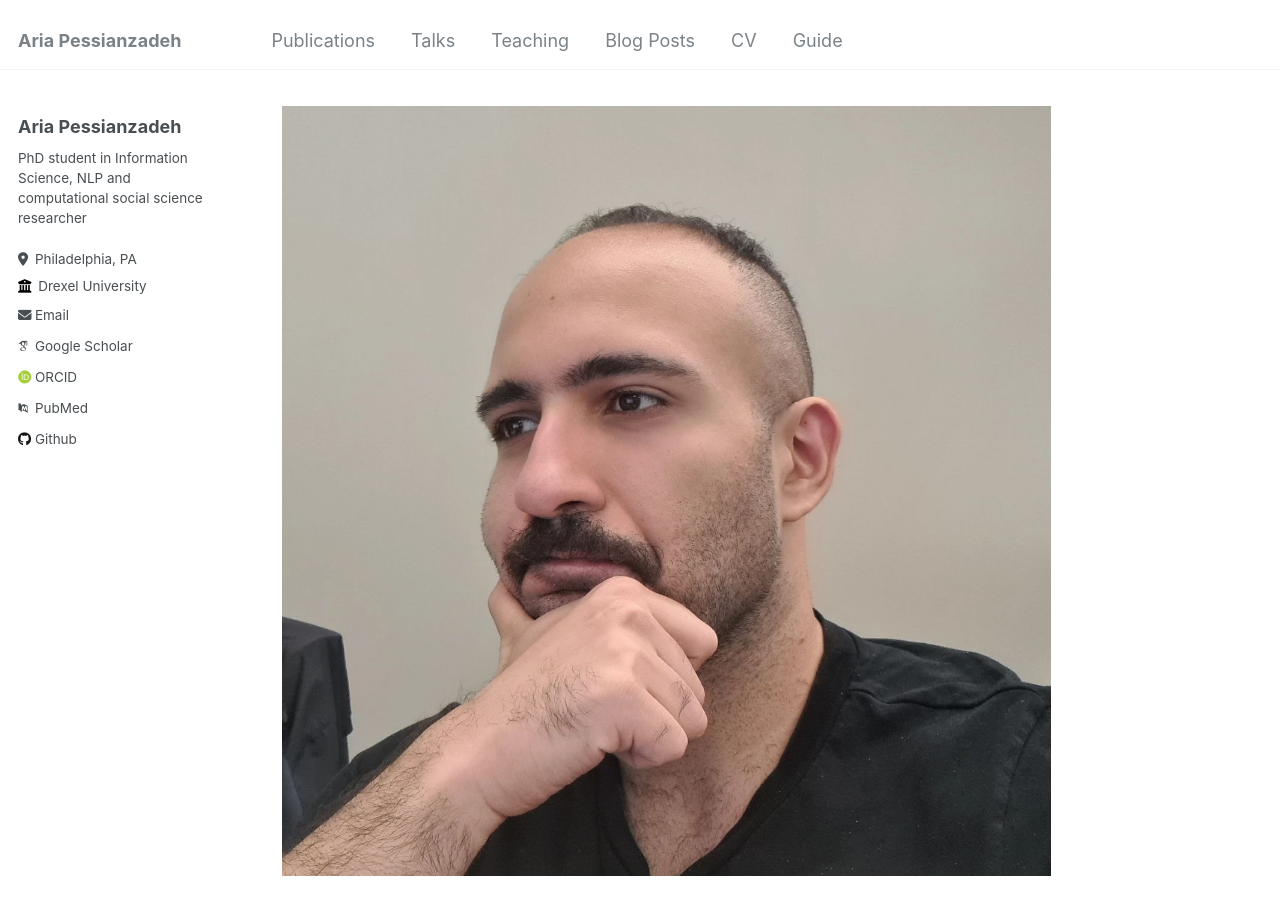
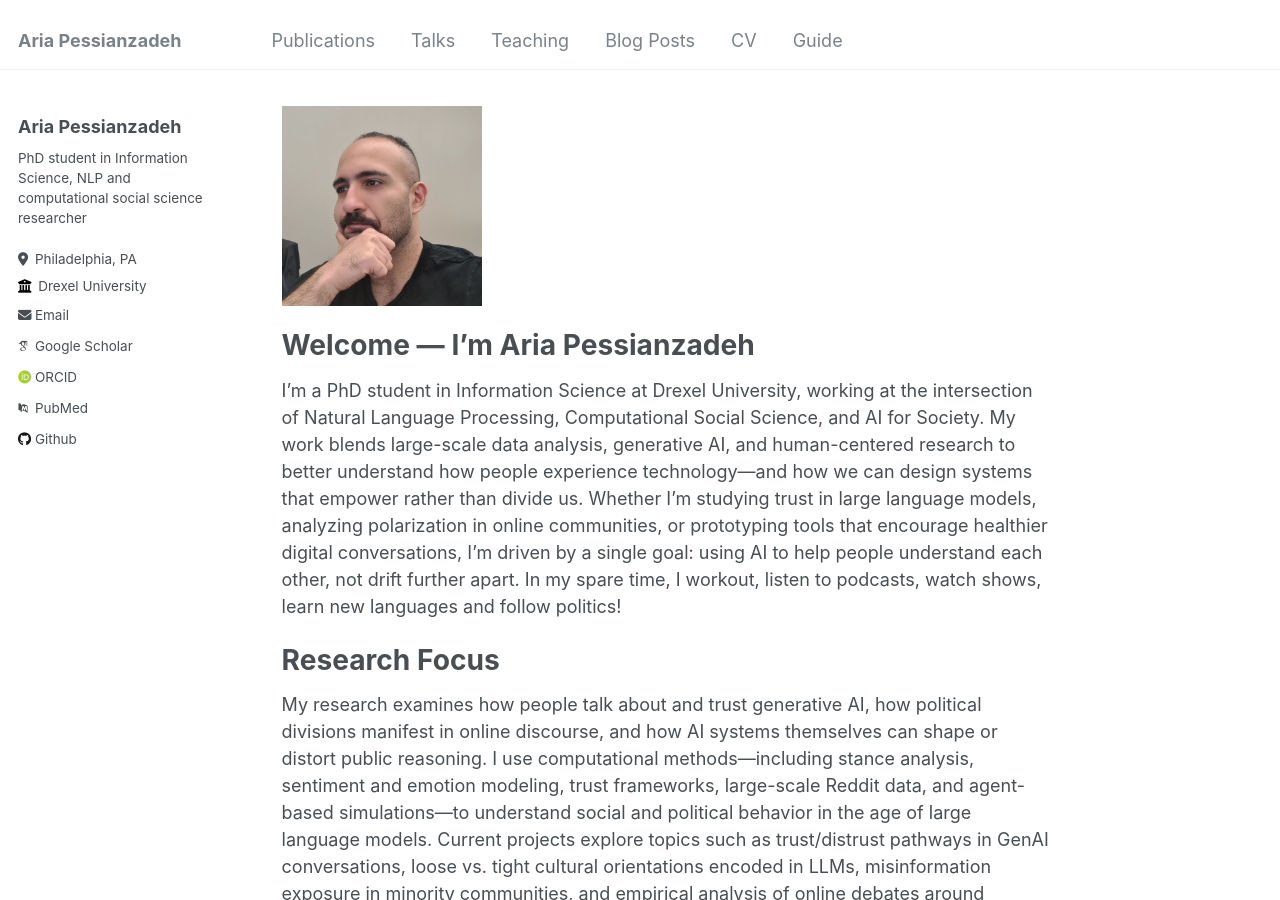
Before and after one commit to aryapess/aryapess.github.io, a Jekyll site: the page built from _pages/about.md, in a window 1280 px wide and 900 px high. Built offline with Jekyll 4.4.1, drawn with Linux system fonts in a browser that asks for light colours; some web fonts are replaced.

Commit message:
Update image syntax in about.md

```diff
--- a/_pages/about.md
+++ b/_pages/about.md
@@ -7,7 +7,7 @@ redirect_from:
   - /about.html
 ---
 
-![My Photo](images/Github_Profile.jpg)
+<img src="/images/Github_Profile.jpg" alt="My Photo" width="200">
 
 Welcome — I’m Aria Pessianzadeh
 ======
```
